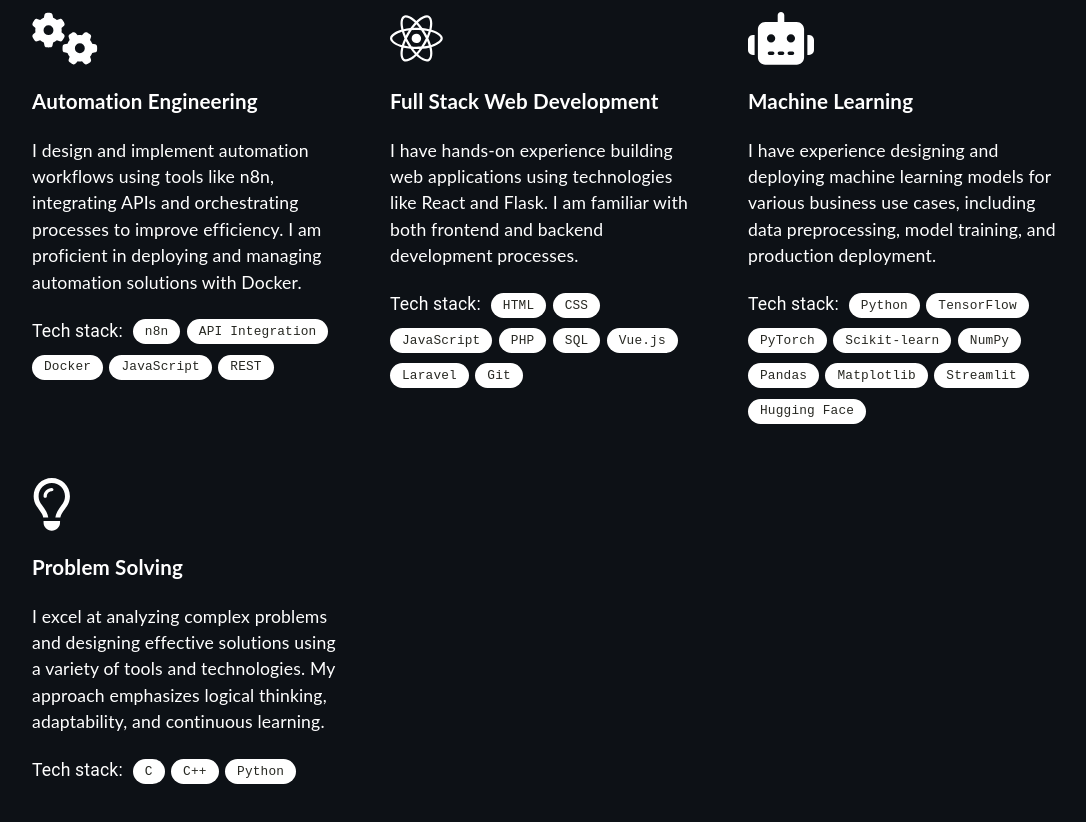
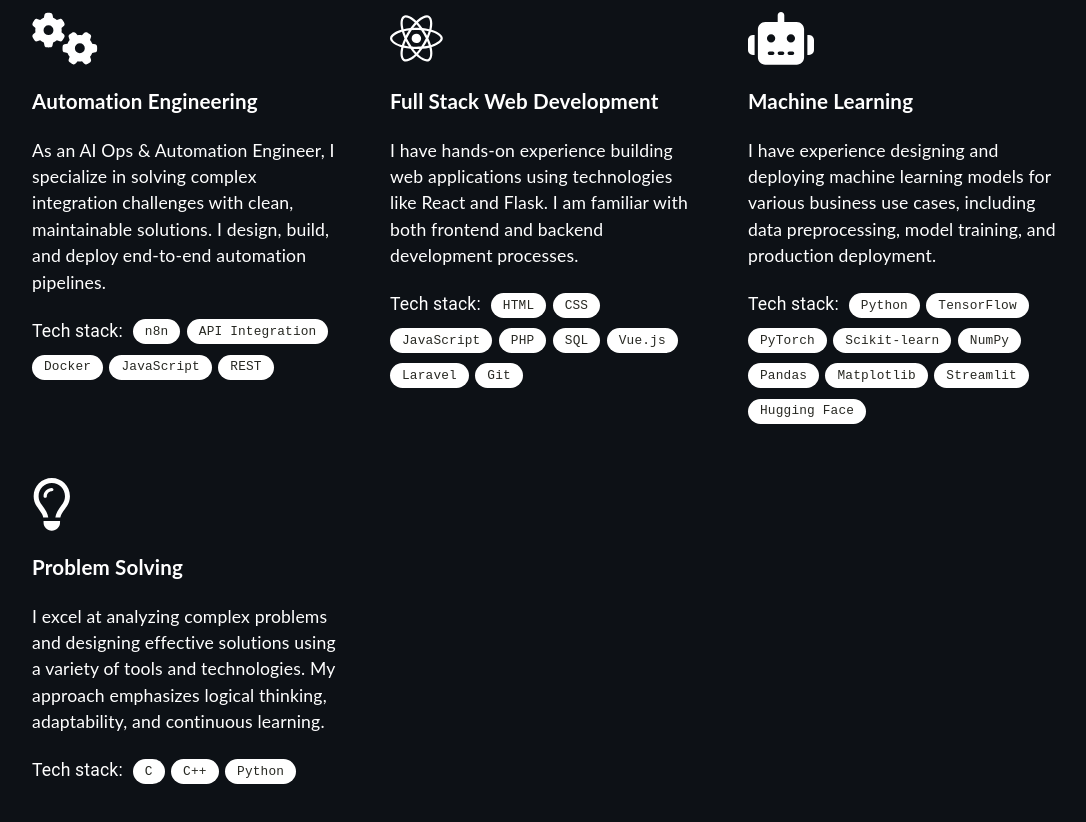
Before and after one commit to khalidhasananik/portfolio-, a React (Create React App) app: page / in a window 1280 px wide. Shown: the part 980-1802 px from the top of the page, without its empty margins (96-1182 px from the left). Built offline with nearby package versions, Linux system fonts and the light colour scheme.

Commit message:
end-to-end automation pipelines

```diff
--- a/src/components/Expertise.tsx
+++ b/src/components/Expertise.tsx
@@ -54,7 +54,7 @@ function Expertise() {
                     <FontAwesomeIcon icon={faCogs} size="3x" />
                     <h3>Automation Engineering</h3>
                     <p>
-                        I design and implement automation workflows using tools like n8n, integrating APIs and orchestrating processes to improve efficiency. I am proficient in deploying and managing automation solutions with Docker.
+                        As an AI Ops & Automation Engineer, I specialize in solving complex integration challenges with clean, maintainable solutions. I design, build, and deploy end-to-end automation pipelines.
                     </p>
                     <div className="flex-chips">
                         <span className="chip-title">Tech stack:</span>
```
Also changed, not shown: 7 other files (tests, documents, lock files or other folders).
